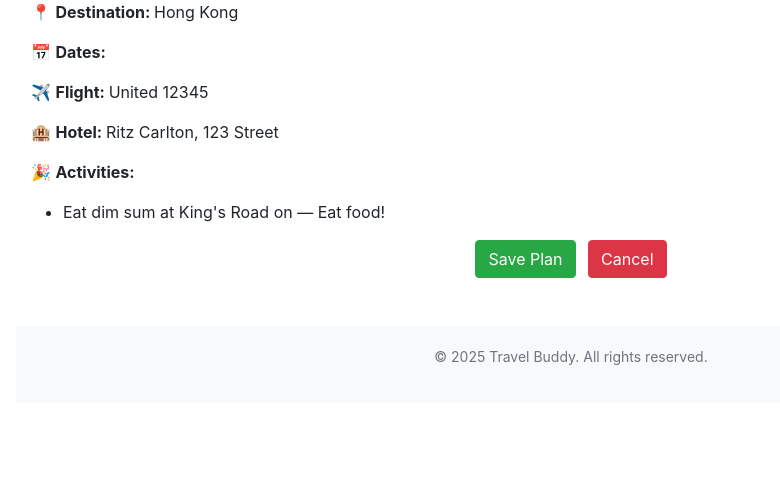
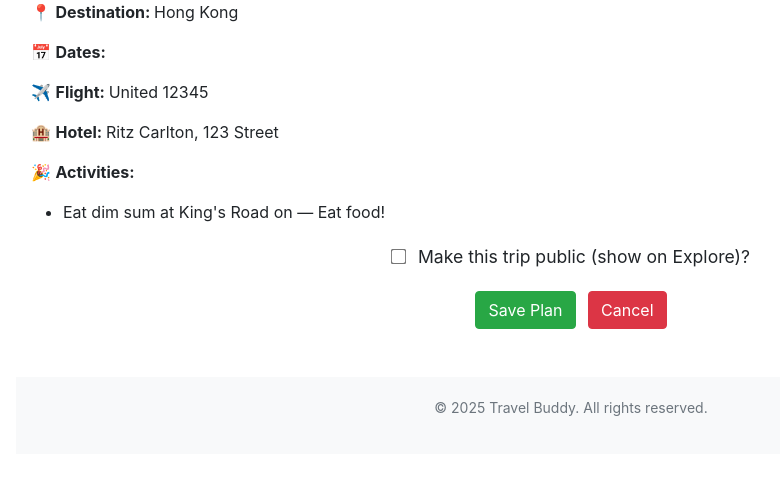
Before and after one commit to jsmnlao/Travel-Buddy, a Flask app: page /create-plan in a window 1280 px wide. Shown: the part 1938-2440 px from the top of the page, without its empty margins (69-849 px from the left). Before the commit the page ends 2303 px from the top, so only its background shows below. Run offline with Flask 3, Linux system fonts and the light colour scheme; the visitor is signed in with stand-in values (Sample User, id 1); some libraries are stand-ins or nearby versions.

Commit message:
option for public on create and edit pages

```diff
--- a/website/templates/create-plan.html
+++ b/website/templates/create-plan.html
@@ -39,6 +39,17 @@
       .bold-label {
         font-weight: bold;
         color: red;
+      }
+      .public-checkbox {
+        display: block;
+        text-align: center;
+        font-size: 1.1rem;
+        margin-top: 20px;
+        margin-bottom: 20px;
+      }
+      .big-checkbox {
+        transform: scale(1.2);
+        margin-right: 8px;
       }
     </style>
   </head>
@@ -186,31 +197,6 @@
           <button type="button" class="btn btn-primary" id="addActivityBtn">Add Another Activity</button>
         </div>
 
-        <!-- <script>
-          document.getElementById('addActivityBtn').addEventListener('click', function () {
-            const newActivity = document.createElement('div');
-            newActivity.classList.add('activity-section');
-
-            newActivity.innerHTML = `<hr> <div class="form-group">
-                <label for="activity_name">Activity Name</label>
-                <input type="text" name="activity_name[]" class="form-control" placeholder="e.g. Try local foods!" />
-              </div>
-              <div class="form-group">
-                <label for="activity_location">Location</label>
-                <input type="text" name="activity_location[]" class="form-control" placeholder="Address" />
-              </div>
-              <div class="form-group">
-                <label for="activity_date">Activity Date</label>
-                <input type="date" name="activity_date[]" class="form-control" />
-              </div>
-              <div class="form-group">
-                <label for="activity_description">Add Description (optional)</label>
-                <textarea class="form-control" rows="3" name="activity_description[]" placeholder="Describe activity..."></textarea>
-              </div>`;
-            document.getElementById('activity-container').appendChild(newActivity);
-          });
-        </script> -->
-
         <!-- Trip Summary (NEEDS TO CONNECT WITH DATABASE)-->
         <div id="trip-overview">
           <h2>Trip Overview</h2>
@@ -221,6 +207,11 @@
           <p>🎉 <strong>Activities: </strong></p>
           <ul id="preview-activities"></ul>
         </div>
+
+        <!-- Make public on explore-->
+        <label class="public-checkbox">
+          <input class="big-checkbox" type="checkbox" name="public" id="public"/> Make this trip public (show on Explore)?
+        </label>
 
         <script>
           function updatePreview() {
--- a/website/views.py
+++ b/website/views.py
@@ -96,6 +96,8 @@
     end_date = request.form['endDate']
     travelers = request.form['travelers']
     budget = request.form['budget']
+    public = True if request.form['public'] else False
+    print('public from create: ', public)
 
     airline = request.form['airline']
     flight_number = request.form['flight_number']
@@ -135,6 +137,7 @@
             end_date=datetime.strptime(end_date, '%Y-%m-%d').date(),
             travelers=int(travelers),
             budget=int(budget),
+            public=public,
             user_id=current_user.id
         )
         db.session.add(new_trip)
@@ -193,6 +196,7 @@
 
 @views.route('/update-plan', methods=['POST'])
 def update_plan():
+    print('update plan is called')
     try:
         trip_id = request.form.get('trip_id')
         if not trip_id:
@@ -208,6 +212,10 @@
         trip.end_date = datetime.strptime(request.form['endDate'], '%Y-%m-%d').date()
         trip.travelers = request.form['travelers']
         trip.budget = request.form['budget']
+        trip.public = True if request.form.get('public') else False
+
+        print('destination: ', trip.destination)
+        print('public: ', trip.public)
 
         flight = Flight.query.filter_by(trip_id=trip_id).first()
 
@@ -254,6 +262,7 @@
             )
             db.session.add(new_activity)
 
+
         db.session.commit()
 
     except Exception as ex:
```
Also changed, not shown: website/templates/edit-plan.html (+17 -0 lines).
